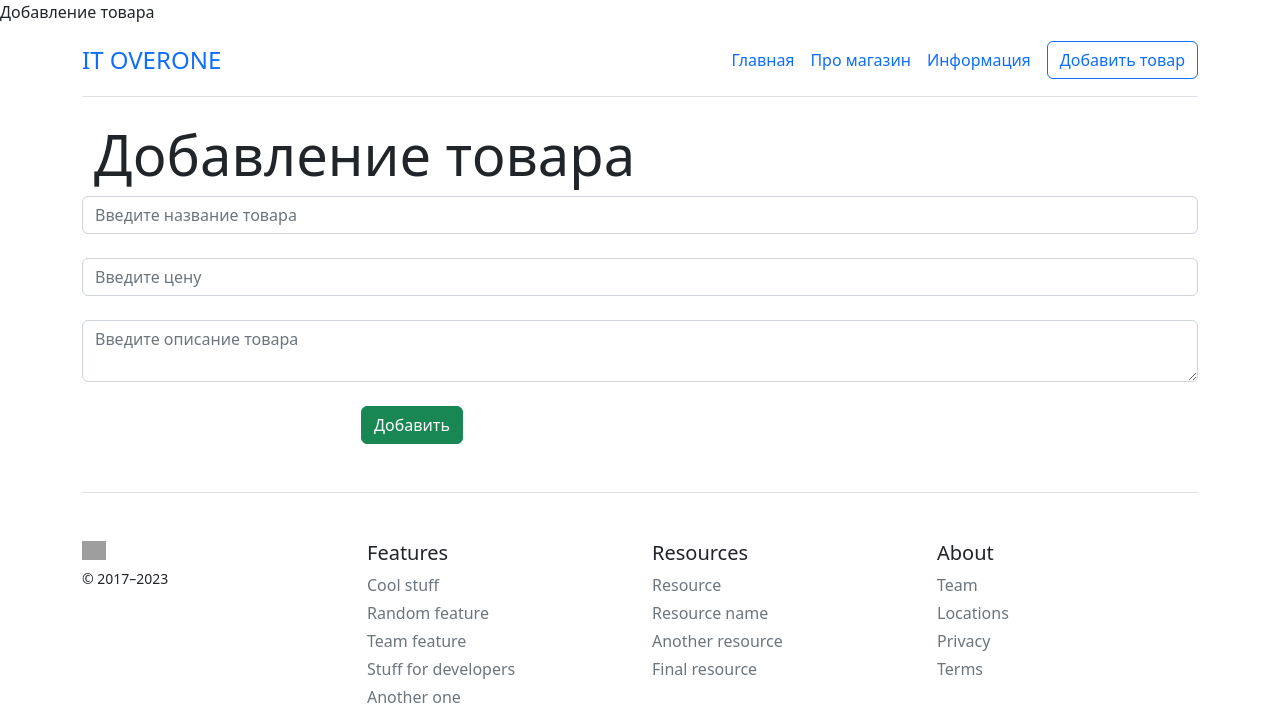
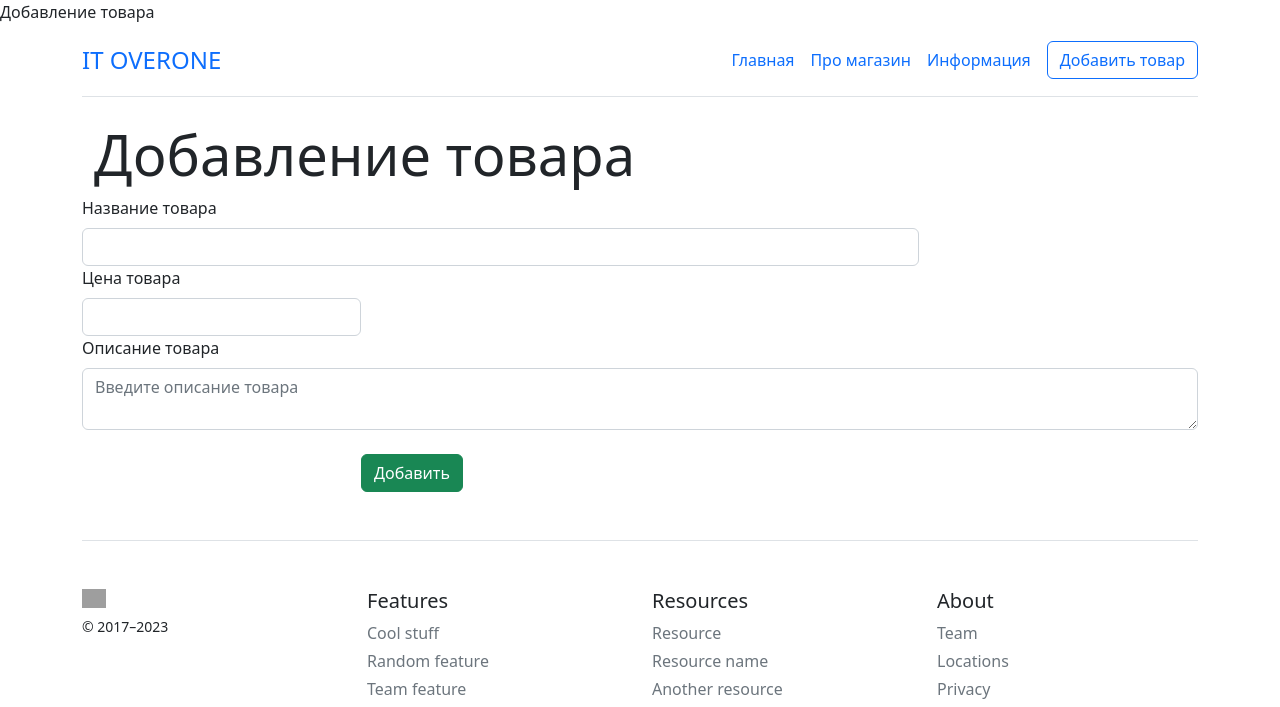
Before and after one commit to Kateart84/Shop, a Flask app: page /create in a window 1280 px wide. Shown: the top 707 px of the page. Run offline with Flask 2, Linux system fonts and the light colour scheme; grey boxes are pictures that could not be loaded.

Commit message:
start_files

```diff
--- a/app.py
+++ b/app.py
@@ -3,6 +3,7 @@ from flask_sqlalchemy import SQLAlchemy
 
 app = Flask(__name__)
 app.config['SQLALCHEMY_DATABASE_URI'] = 'sqlite:///shop.db'
+app.config['SQLALCHEMY_TRACK_MODIFICATIONS'] = False
 db = SQLAlchemy(app)
 
 with app.app_context():
--- a/templates/create.html
+++ b/templates/create.html
@@ -9,12 +9,32 @@
         <h1 class="display-4 fw-normal">Добавление товара</h1>
     </div>
     <form method="post">
-        <input type="text" name="title" id="title" class="container form-control" placeholder="Введите название товара"><br>
-        <input type="text" name="price" id="price" class="container form-control" placeholder="Введите цену"></input><br>
-        <textarea name="description" id="description" class="container form-control" placeholder="Введите описание товара"></textarea><br>
+        <div class="col-sm-9">
+            <label for="title" class="form-label"><font style="vertical-align: inherit;"><font style="vertical-align: inherit;">Название товара</font></font></label>
+            <input type="text" class="form-control" id="title" placeholder="" value="" required="">
+            <div class="invalid-feedback">
+                Поле "Название товара" не заполнено.
+            </div>
+        </div>
+
+        <div class="col-sm-3">
+            <label for="price" class="form-label"><font style="vertical-align: inherit;"><font style="vertical-align: inherit;">Цена товара</font></font></label>
+            <input type="number" class="form-control" id="price" placeholder="" value="" required="">
+            <div class="invalid-feedback">
+                Поле "Цена товара" не заполнено.
+            </div>
+        </div>
+
+        <div class="col-12">
+            <label for="description" class="form-label"><font style="vertical-align: inherit;"><font style="vertical-align: inherit;">Описание товара</font></font></label>
+            <textarea class="form-control" id="description" placeholder="Введите описание товара" required=""></textarea><br>
+            <div class="invalid-feedback">
+                Поле "Описание товара" не заполнено.
+            </div>
+        </div>
         <div class = "d-grip gap-2 col-6 mx-auto">
             <input type="submit" class="btn btn-success" value="Добавить">
         </div>
+
     </form>
-
 {% endblock %}
```
